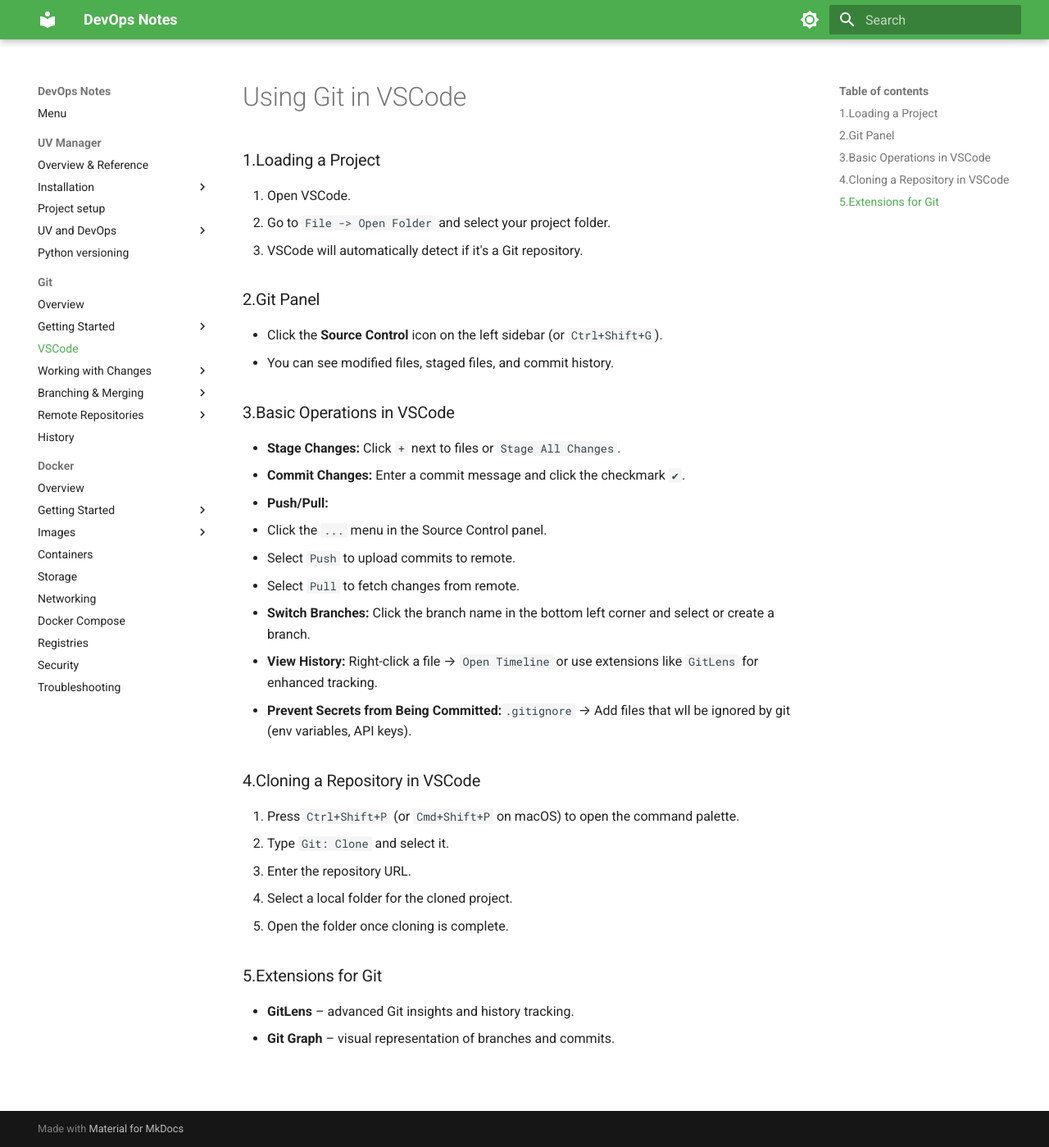
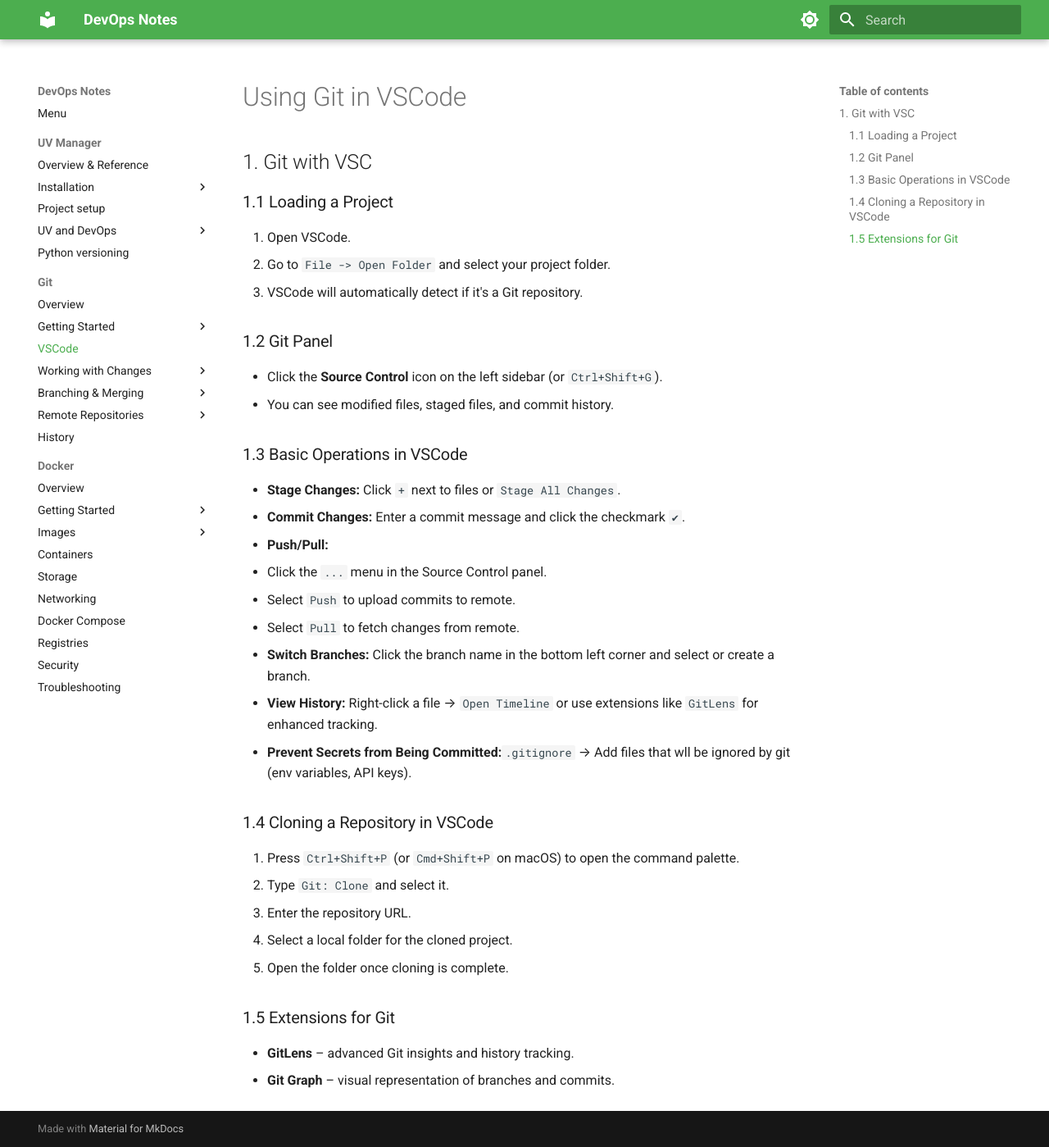
Before and after one commit to PSebastian96/devops_notes, an MkDocs documentation site: the page built from docs/git/vscode.md, in a window 1280 px wide and 1399 px high. Shown: the whole window at 82% size. Built offline with MkDocs 1.6.1 and Material for MkDocs 9.7.7, drawn with Linux system fonts in a browser that asks for light colours.

Commit message:
vscode.md refactored

```diff
--- a/docs/git/vscode.md
+++ b/docs/git/vscode.md
@@ -1,15 +1,17 @@
 # Using Git in VSCode
 
-### 1.Loading a Project
+## 1. Git with VSC
+
+### 1.1 Loading a Project
 1. Open VSCode.
 2. Go to `File -> Open Folder` and select your project folder.
 3. VSCode will automatically detect if it's a Git repository.
 
-### 2.Git Panel
+### 1.2 Git Panel
 - Click the **Source Control** icon on the left sidebar (or `Ctrl+Shift+G`).
 - You can see modified files, staged files, and commit history.
 
-### 3.Basic Operations in VSCode
+### 1.3 Basic Operations in VSCode
 - **Stage Changes:** Click `+` next to files or `Stage All Changes`.
 - **Commit Changes:** Enter a commit message and click the checkmark `✔`.
 - **Push/Pull:**
@@ -20,13 +22,13 @@
 - **View History:** Right-click a file → `Open Timeline` or use extensions like `GitLens` for enhanced tracking.
 - **Prevent Secrets from Being Committed:**`.gitignore` → Add files that wll be ignored by git (env variables, API keys).
 
-### 4.Cloning a Repository in VSCode
+### 1.4 Cloning a Repository in VSCode
 1. Press `Ctrl+Shift+P` (or `Cmd+Shift+P` on macOS) to open the command palette.
 2. Type `Git: Clone` and select it.
 3. Enter the repository URL.
 4. Select a local folder for the cloned project.
 5. Open the folder once cloning is complete.
 
-### 5.Extensions for Git
+### 1.5 Extensions for Git
 - **GitLens** – advanced Git insights and history tracking.
 - **Git Graph** – visual representation of branches and commits.
```
